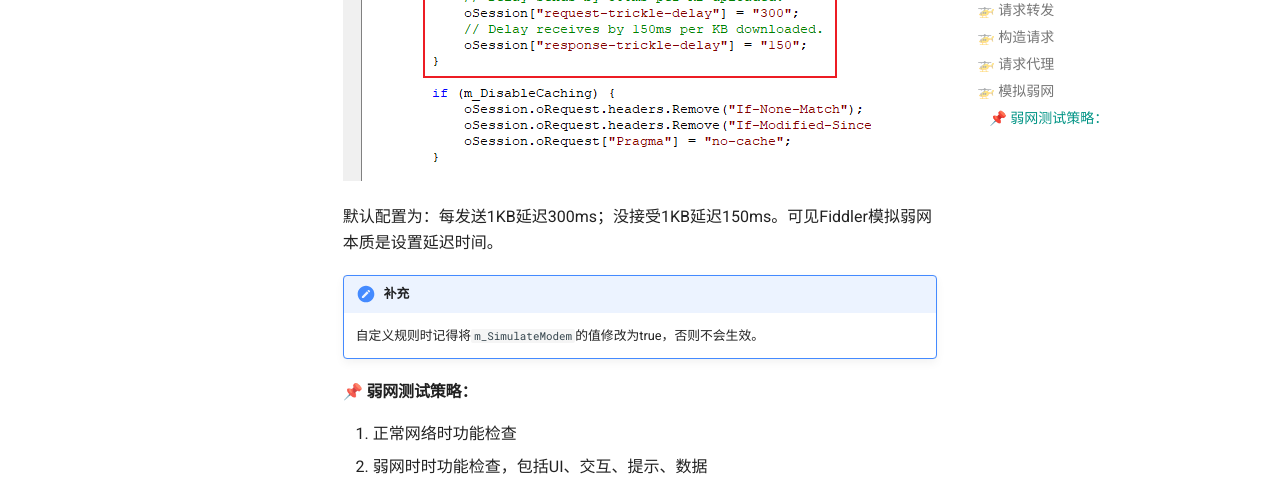
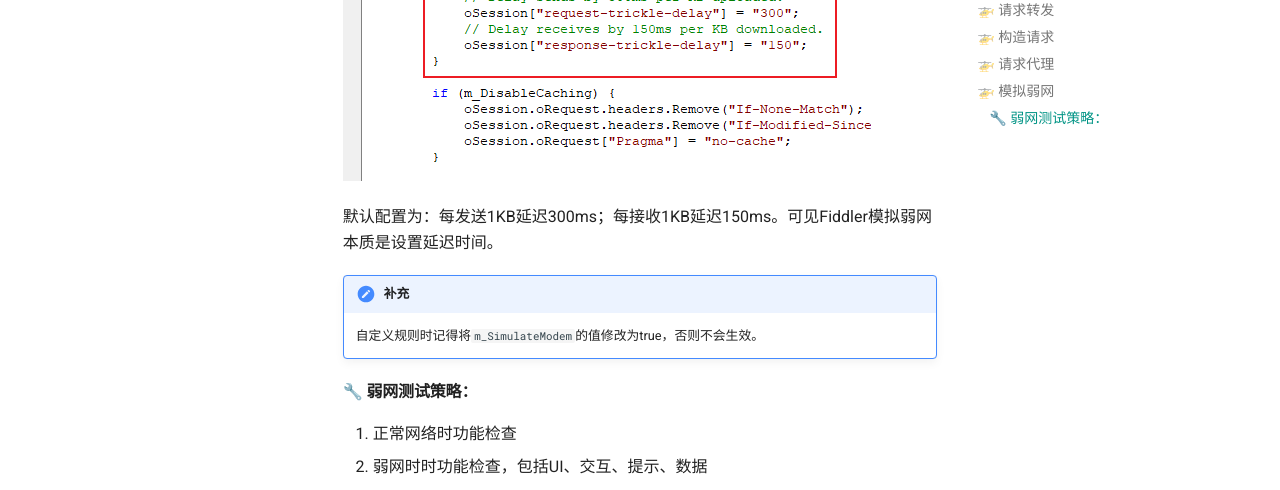
Before and after one commit to Jork-S-B/Jork-S-B.github.io, an MkDocs documentation site: the page built from docs/utils/fiddler_notes.md, in a window 1280 px wide and 900 px high, scrolled down 2871 px. Shown: the part 125-615 px from the top of the window. Built offline with MkDocs 1.6.1 and Material for MkDocs 9.7.7, drawn with Linux system fonts in a browser that asks for light colours; comment, search, counter and statistics services are not loaded.

Commit message:
修改错别字

```diff
--- a/docs/utils/fiddler_notes.md
+++ b/docs/utils/fiddler_notes.md
@@ -59,13 +59,13 @@ https请求抓包，需要在`Tools`->`Options...`->`HTTPS`选项卡，勾选`Ca
 
 ![img.png](image/m_SimulateModem.png)
 
-默认配置为：每发送1KB延迟300ms；没接受1KB延迟150ms。可见Fiddler模拟弱网本质是设置延迟时间。
+默认配置为：每发送1KB延迟300ms；每接收1KB延迟150ms。可见Fiddler模拟弱网本质是设置延迟时间。
 
 !!!note "补充"
 
     自定义规则时记得将`m_SimulateModem`的值修改为true，否则不会生效。
 
-#### 📌 弱网测试策略：
+#### 🔧 弱网测试策略：
 
 1. 正常网络时功能检查
 2. 弱网时时功能检查，包括UI、交互、提示、数据
```
